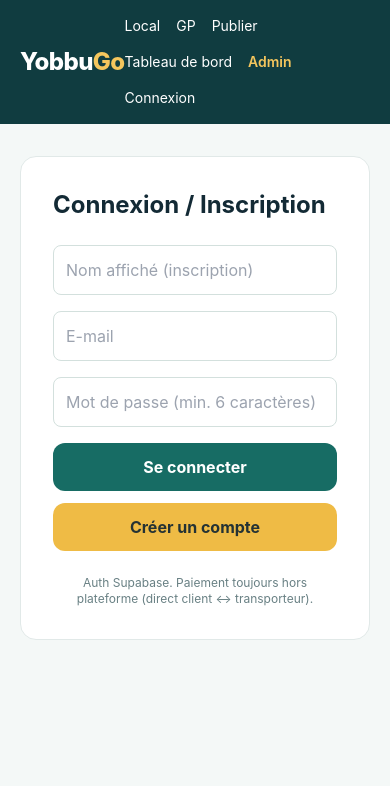
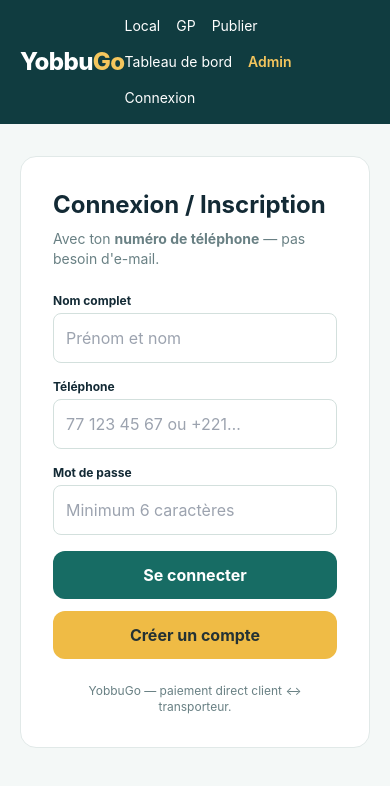
Before and after one commit to rspaie24-rgb/tiakgp-connect, a Next.js app: page /login in a window 390 px wide. Shown: the top 786 px of the page. Built offline with nearby package versions, Linux system fonts and the light colour scheme; no server answers.

Commit message:
feat: auth by phone + full name + password (synthetic email for Supabase)

```diff
--- a/app/login/page.tsx
+++ b/app/login/page.tsx
@@ -4,12 +4,13 @@ import { useState } from "react";
 import { useRouter } from "next/navigation";
 import { createClient } from "@/lib/supabase/client";
 import { isSupabaseConfigured } from "@/lib/supabase/config";
+import { isValidPhone, normalizePhone, phoneToAuthEmail } from "@/lib/auth-phone";
 
 export default function LoginPage() {
   const router = useRouter();
-  const [email, setEmail] = useState("");
+  const [fullName, setFullName] = useState("");
+  const [phone, setPhone] = useState("");
   const [password, setPassword] = useState("");
-  const [fullName, setFullName] = useState("");
   const [message, setMessage] = useState("");
   const [loading, setLoading] = useState(false);
   const configured = isSupabaseConfigured();
@@ -17,16 +18,25 @@ export default function LoginPage() {
   async function handleLogin(e: React.FormEvent) {
     e.preventDefault();
     if (!configured) {
-      setMessage("Supabase non configuré. Ajoute NEXT_PUBLIC_SUPABASE_URL et NEXT_PUBLIC_SUPABASE_ANON_KEY.");
+      setMessage("Supabase non configuré.");
+      return;
+    }
+    if (!isValidPhone(phone)) {
+      setMessage("Numéro de téléphone invalide (ex. 77 123 45 67 ou +221 77 123 45 67).");
       return;
     }
     setLoading(true);
     setMessage("");
     try {
       const supabase = createClient();
+      const email = phoneToAuthEmail(phone);
       const { error } = await supabase.auth.signInWithPassword({ email, password });
       if (error) {
-        setMessage(error.message);
+        setMessage(
+          error.message.includes("Invalid login")
+            ? "Numéro ou mot de passe incorrect."
+            : error.message
+        );
       } else {
         setMessage("Connecté !");
         router.push("/dashboard");
@@ -44,23 +54,50 @@ export default function LoginPage() {
       setMessage("Supabase non configuré.");
       return;
     }
-    if (!email || !password) {
-      setMessage("E-mail et mot de passe requis.");
+    if (!fullName.trim()) {
+      setMessage("Indique ton nom complet.");
+      return;
+    }
+    if (!isValidPhone(phone)) {
+      setMessage("Numéro de téléphone invalide (ex. 77 123 45 67).");
+      return;
+    }
+    if (password.length < 6) {
+      setMessage("Mot de passe : minimum 6 caractères.");
       return;
     }
     setLoading(true);
     setMessage("");
     try {
       const supabase = createClient();
+      const email = phoneToAuthEmail(phone);
+      const phoneNorm = normalizePhone(phone);
       const { error } = await supabase.auth.signUp({
         email,
         password,
-        options: { data: { full_name: fullName || email.split("@")[0] } },
+        options: {
+          data: {
+            full_name: fullName.trim(),
+            phone: phoneNorm,
+          },
+        },
       });
       if (error) {
-        setMessage(error.message);
+        setMessage(
+          error.message.includes("already")
+            ? "Ce numéro a déjà un compte. Connecte-toi."
+            : error.message
+        );
       } else {
-        setMessage("Compte créé. Vérifie ton e-mail si la confirmation est activée, puis connecte-toi.");
+        // Best-effort: update profile phone
+        const { data: { user } } = await supabase.auth.getUser();
+        if (user) {
+          await supabase
+            .from("profiles")
+            .update({ display_name: fullName.trim(), phone: phoneNorm })
+            .eq("id", user.id);
+        }
+        setMessage("Compte créé ! Tu peux te connecter avec ton numéro et mot de passe.");
       }
     } catch (err: unknown) {
       setMessage(err instanceof Error ? err.message : "Erreur d'inscription");
@@ -71,39 +108,54 @@ export default function LoginPage() {
 
   return (
     <div className="max-w-md mx-auto bg-white border border-[#e1e9e8] rounded-2xl p-8">
-      <h1 className="text-2xl font-bold mb-6">Connexion / Inscription</h1>
+      <h1 className="text-2xl font-bold mb-2">Connexion / Inscription</h1>
+      <p className="text-sm text-[#698084] mb-6">
+        Avec ton <strong>numéro de téléphone</strong> — pas besoin d&apos;e-mail.
+      </p>
 
       {!configured && (
         <div className="mb-4 p-3 bg-amber-50 border border-amber-200 rounded-lg text-sm text-amber-900">
-          Supabase n'est pas encore configuré sur ce déploiement. Ajoute les variables d'environnement sur Vercel (ou en local dans .env.local).
+          Supabase n&apos;est pas encore configuré sur ce déploiement.
         </div>
       )}
 
       <form onSubmit={handleLogin} className="space-y-4">
+        <div>
+          <label className="block text-xs font-bold mb-1">Nom complet</label>
           <input
             type="text"
-          placeholder="Nom affiché (inscription)"
+            placeholder="Prénom et nom"
             value={fullName}
             onChange={e => setFullName(e.target.value)}
             className="w-full border border-[#d3e0dd] rounded-lg p-3"
+            autoComplete="name"
           />
+        </div>
+        <div>
+          <label className="block text-xs font-bold mb-1">Téléphone</label>
           <input
-          type="email"
+            type="tel"
             required
-          placeholder="E-mail"
-          value={email}
-          onChange={e => setEmail(e.target.value)}
+            placeholder="77 123 45 67 ou +221…"
+            value={phone}
+            onChange={e => setPhone(e.target.value)}
             className="w-full border border-[#d3e0dd] rounded-lg p-3"
+            autoComplete="tel"
           />
+        </div>
+        <div>
+          <label className="block text-xs font-bold mb-1">Mot de passe</label>
           <input
             type="password"
             required
             minLength={6}
-          placeholder="Mot de passe (min. 6 caractères)"
+            placeholder="Minimum 6 caractères"
             value={password}
             onChange={e => setPassword(e.target.value)}
             className="w-full border border-[#d3e0dd] rounded-lg p-3"
+            autoComplete="current-password"
           />
+        </div>
         <button
           type="submit"
           disabled={loading}
@@ -122,7 +174,7 @@ export default function LoginPage() {
       </button>
       {message && <p className="mt-4 text-sm text-center">{message}</p>}
       <p className="mt-6 text-xs text-[#698084] text-center">
-        Auth Supabase. Paiement toujours hors plateforme (direct client ↔ transporteur).
+        YobbuGo — paiement direct client ↔ transporteur.
       </p>
     </div>
   );
--- /dev/null
+++ b/lib/auth-phone.ts
@@ -0,0 +1,28 @@
+/** Normalize phone to digits only (with optional leading country code). */
+export function normalizePhone(input: string): string {
+  const digits = input.replace(/\D/g, "");
+  // Senegal local 9 digits starting with 7 → prefix 221
+  if (digits.length === 9 && digits.startsWith("7")) {
+    return "221" + digits;
+  }
+  // Already with 221
+  if (digits.length === 12 && digits.startsWith("221")) {
+    return digits;
+  }
+  // France 10 digits starting with 0
+  if (digits.length === 10 && digits.startsWith("0")) {
+    return "33" + digits.slice(1);
+  }
+  return digits;
+}
+
+/** Synthetic email used by Supabase Auth (user never sees it). */
+export function phoneToAuthEmail(phone: string): string {
+  const n = normalizePhone(phone);
+  return `${n}@phone.yobbugo.app`;
+}
+
+export function isValidPhone(input: string): boolean {
+  const n = normalizePhone(input);
+  return n.length >= 9 && n.length <= 15;
+}
```
Lines whose indentation alone changed are shown as unchanged.
